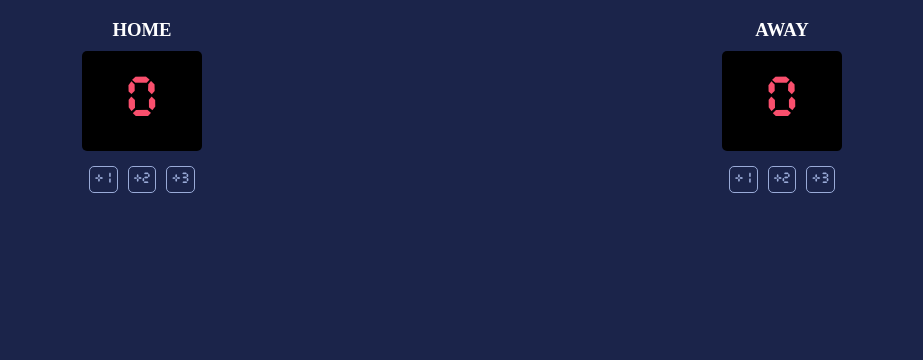
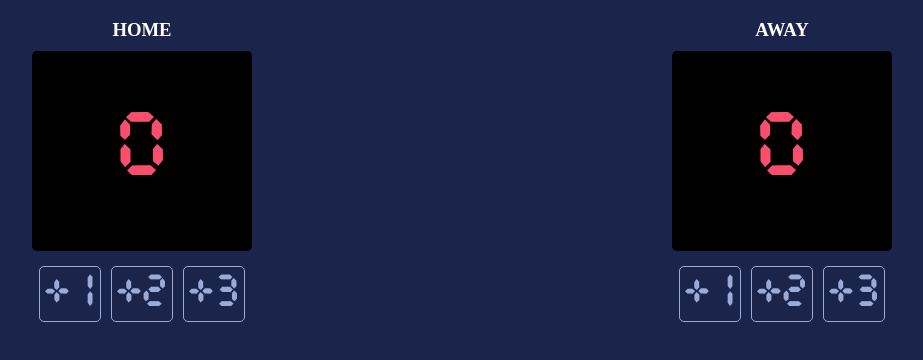
Before and after one commit to bugblazer/ScoreCounter, a website built with Vite: page index.html in a window 1280 px wide. Shown: the whole page, without its empty margins (178-1101 px from the left). Built offline with nearby package versions, Linux system fonts and the light colour scheme.

Commit message:
Changed styling
Made the scoreboard larger
Made the buttons larger
Added a hover effect for background color of button
Added a background color change transition
Also changed the text color on hover

```diff
--- a/index.css
+++ b/index.css
@@ -25,11 +25,11 @@ body {
     align-items: center;
     background-color: #000000;
     color: #F94F6D;
-    width: 120px;
-    height: 100px;
+    width: 220px;
+    height: 200px;
     border-radius: 5px;
     font-family: timer-font;
-    font-size: 50px;
+    font-size: 80px;
     margin-top: -8px;
     margin-bottom: -8px;
 }
@@ -40,6 +40,7 @@ body {
 
 button {
     font-family: timer-font;
+    font-size: 40px;
     background-color: #1b244a;
     color: #9AABD8;
     border: 1px solid #9AABD8;
@@ -47,3 +48,10 @@ button {
     padding: 5px;
     margin: 3px;
 }
+
+button:hover {
+    background-color: #FFFFFF;
+    color: #7c3aed;
+    cursor: pointer;
+    transition: background-color 1.5s, color 1.5s;
+}
```
